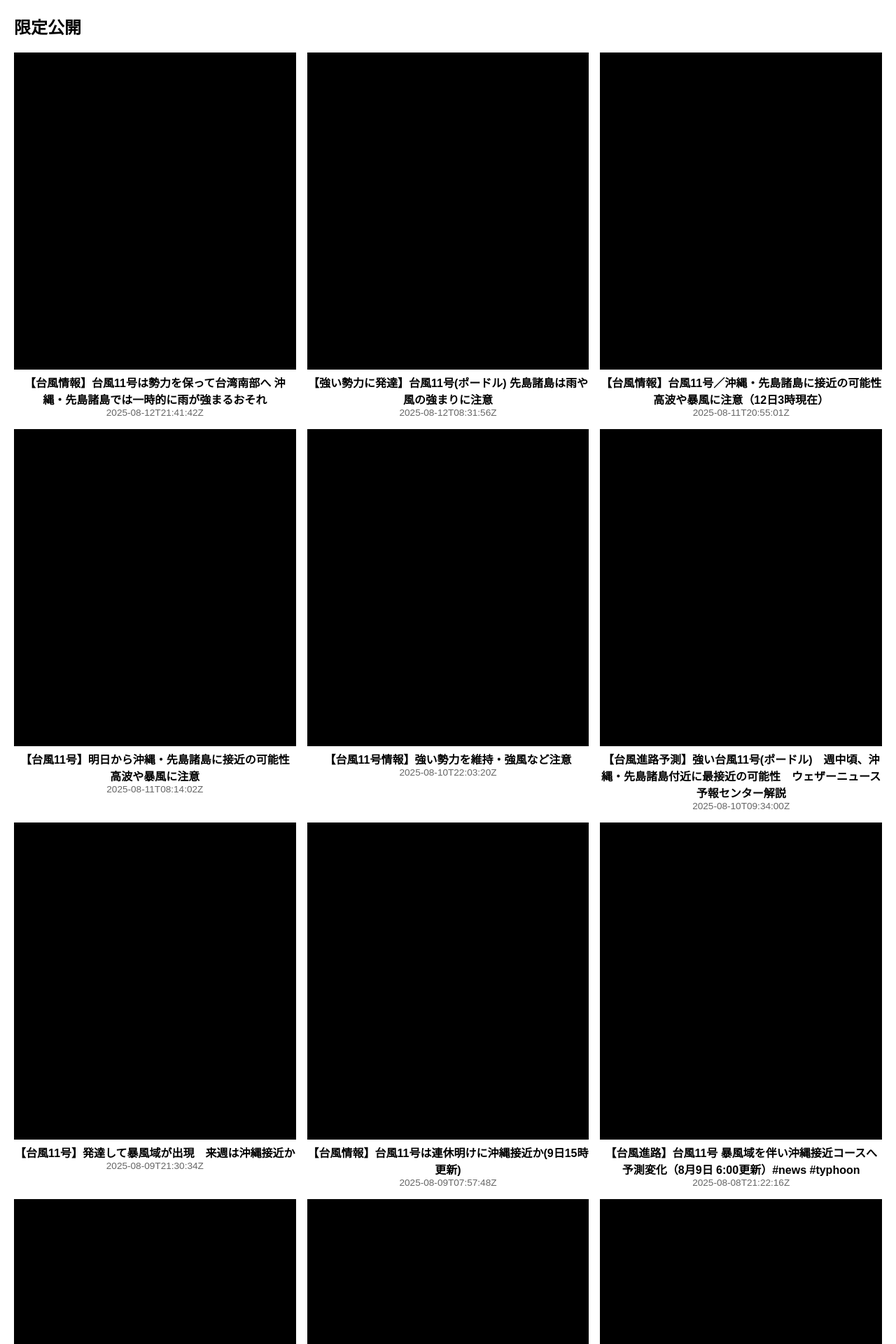
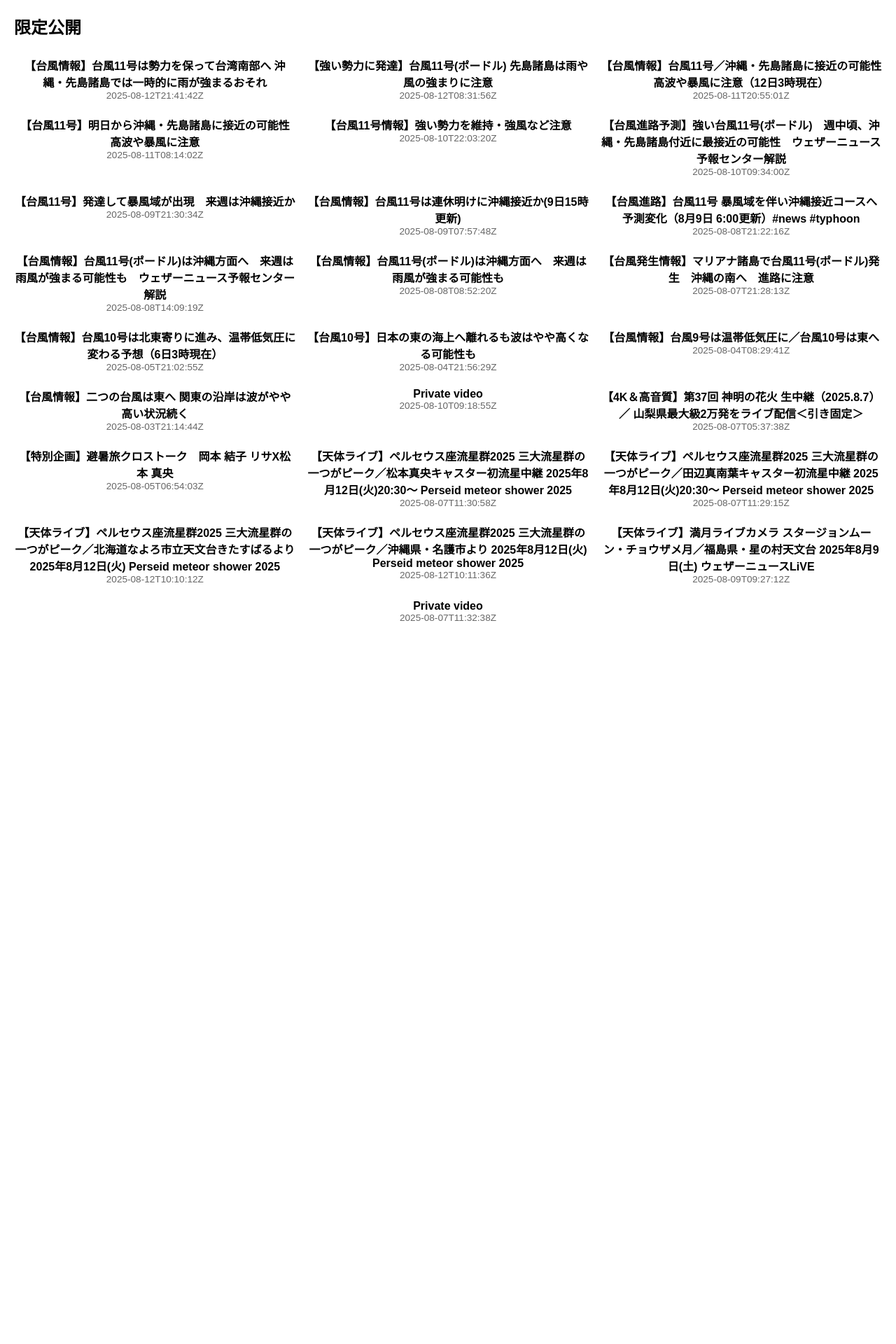
Before and after one commit to boxpush/b, a Jekyll site: the page tesst/unlisted.html, which Jekyll copies as it is, in a window 1280 px wide. Shown: the top 1920 px of the page at 70% size. Built offline with Jekyll 4.4.1, drawn with Linux system fonts in a browser that asks for light colours; after the commit the page ends 910 px from its top, so only the background shows below that.

Commit message:
Update unlisted.html

```diff
--- a/tesst/unlisted.html
+++ b/tesst/unlisted.html
@@ -22,20 +22,9 @@
     max-width: 560px;
     flex: 1 1 300px;
   }
-
-  .player-wrapper {
-    position: relative;
-    width: 100%;
-    padding-top: 56.25%; /* 16:9比率 */
-    background: #000;
-    touch-action: manipulation;
-    cursor: pointer;
-  }
-
 .player-wrapper {
   position: relative;
   width: 100%;
-  aspect-ratio: 16 / 9; /* 正確な比率 */
   background: #000;
   touch-action: manipulation;
   cursor: pointer;
```
